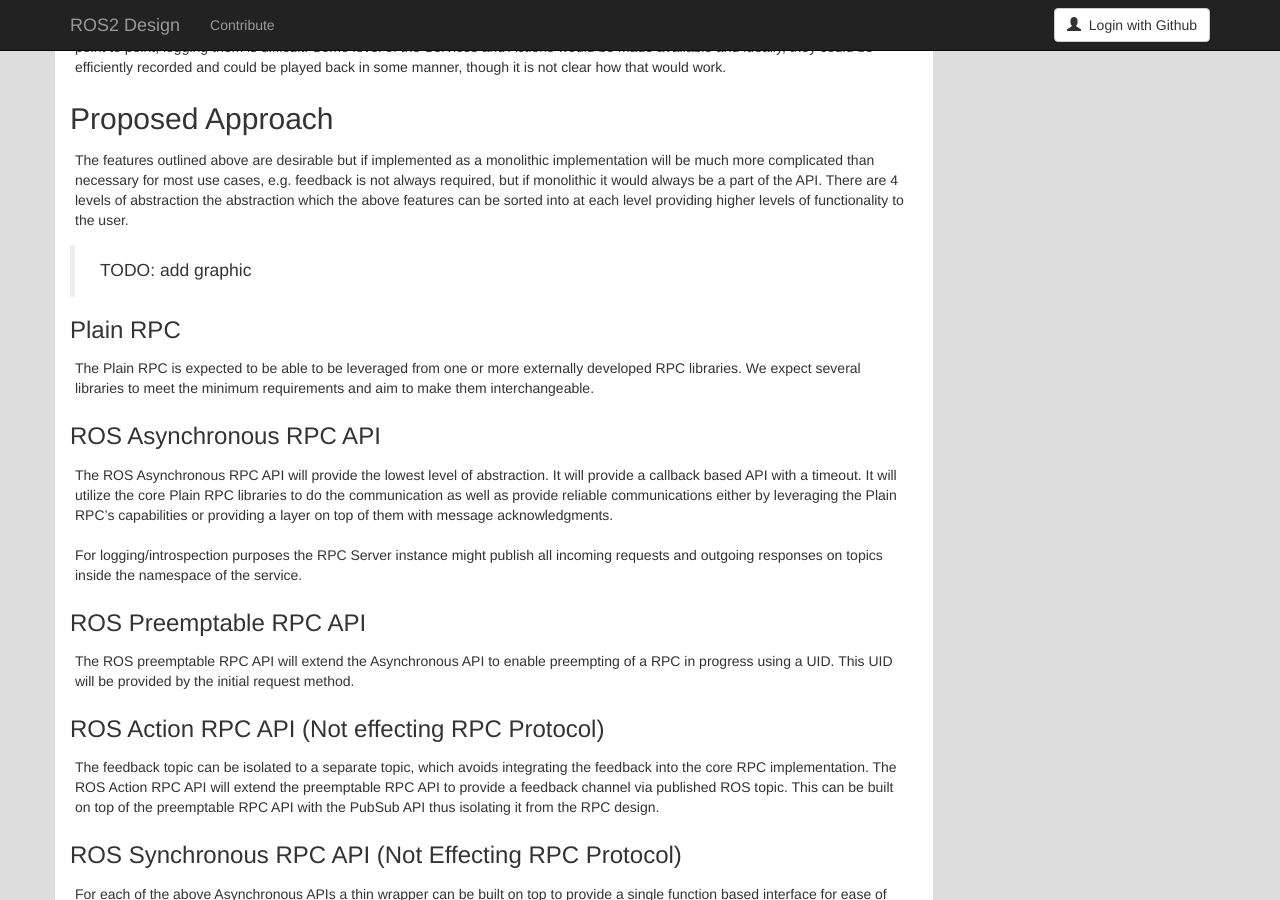
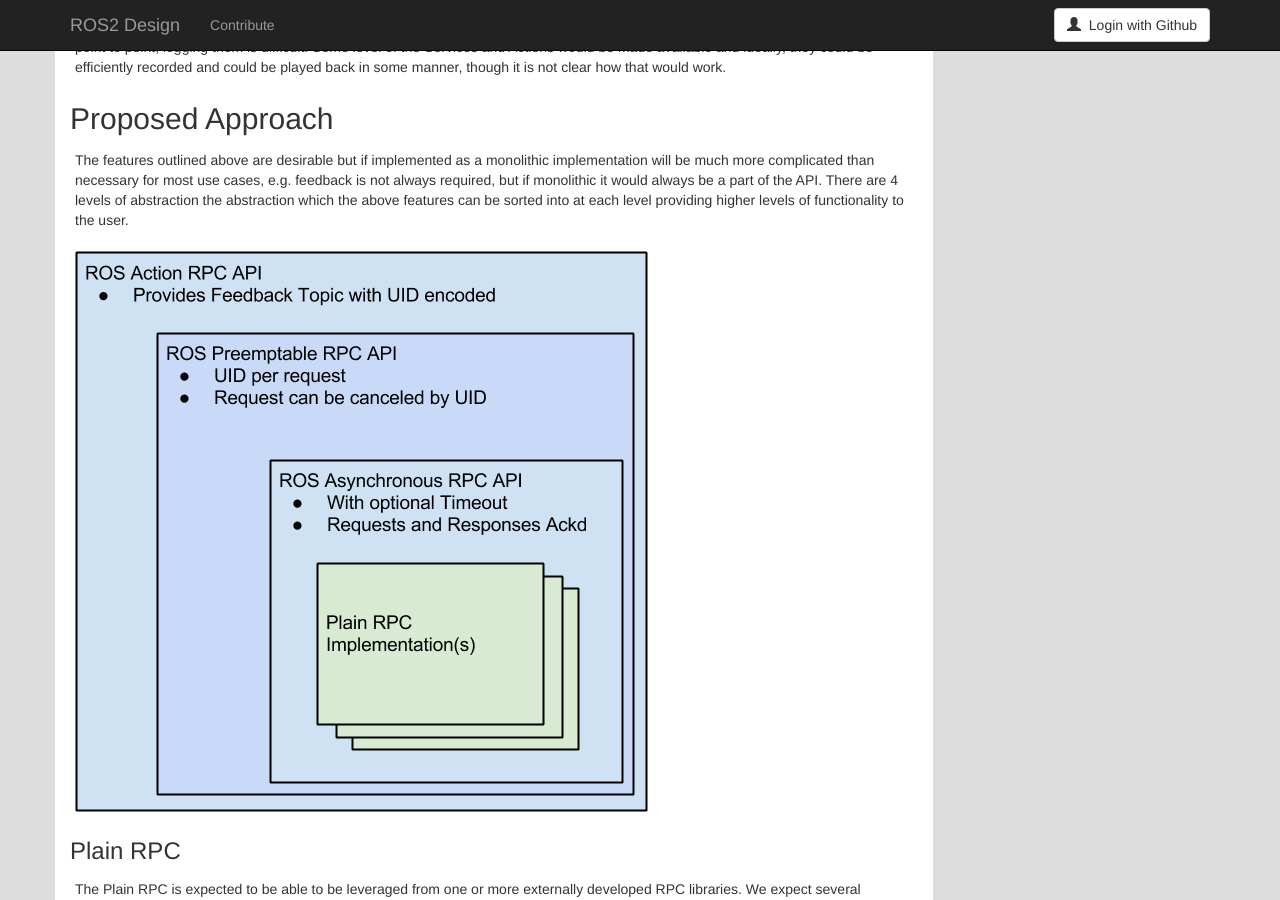
Before and after one commit to ros2/design, a Jekyll site: the page built from articles/50_ros_rpc_design.md, in a window 1280 px wide and 900 px high, scrolled down 1141 px. Built offline with Jekyll 4.4.1, drawn with Linux system fonts in a browser that asks for light colours; nearby versions of some CDN libraries.

Commit message:
adding rpc higherarchy diagram

```diff
--- a/articles/50_ros_rpc_design.md
+++ b/articles/50_ros_rpc_design.md
@@ -69,7 +69,7 @@ Some level of the Services and Actions would be made available and ideally, they
 The features outlined above are desirable but if implemented as a monolithic implementation will be much more complicated than necessary for most use cases, e.g. feedback is not always required, but if monolithic it would always be a part of the API.
 There are 4 levels of abstraction the abstraction which the above features can be sorted into at each level providing higher levels of functionality to the user.
 
-> TODO: add graphic
+![ROS RPC Higherarchy](/img/ros_rpc_design/rpc_diagram.png)
 
 ### Plain RPC
 
```
Also changed, not shown: img/ros_rpc_design/rpc_diagram.png (added).
